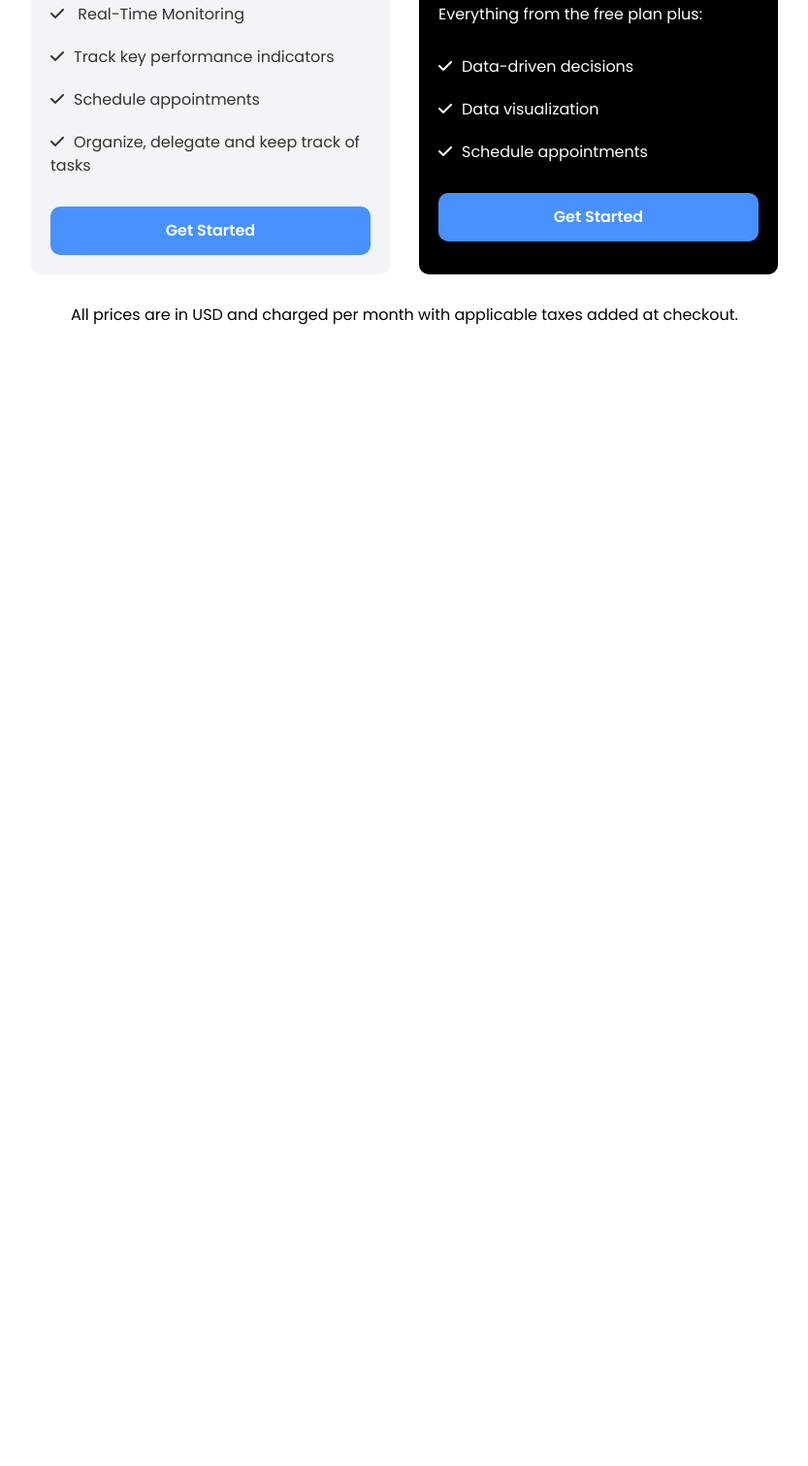
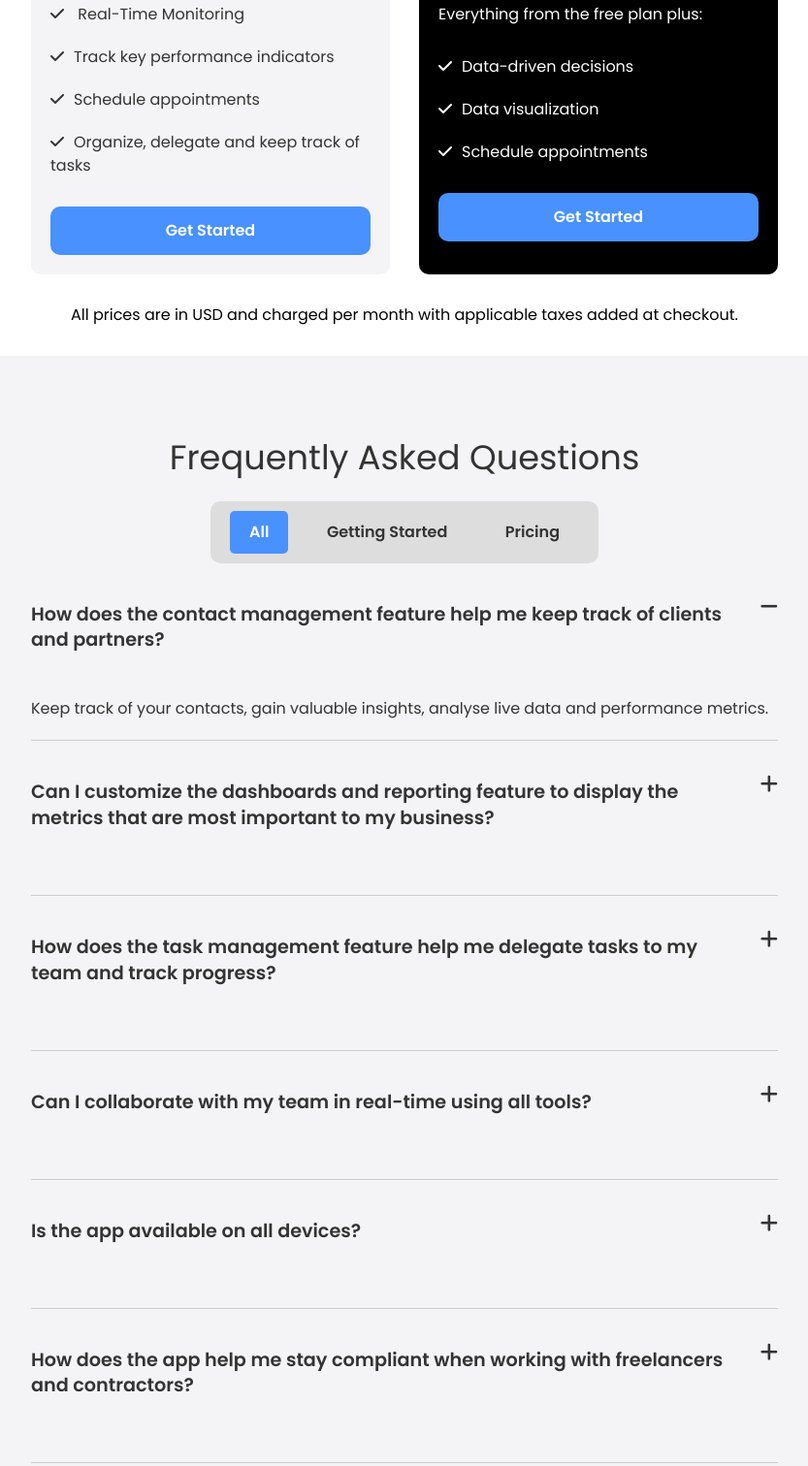
Before and after one commit to dhivyarrk/frontend_courseproject, a plain HTML site: page index.html in a window 1280 px wide. Shown: the part 2586-4098 px from the top of the page at 97% size, without its empty margins (223-1056 px from the left). Before the commit the page ends 2953 px from the top, so only its background shows below. Drawn offline with Linux system fonts and the light colour scheme; a script that the page names is missing.

Commit message:
Add FQA class in index and done CSS for the same

```diff
--- a/index.html
+++ b/index.html
@@ -200,7 +200,115 @@
       </div>
     </section>
 
+<!-- FAQ -->
+<section class="faq bg-light">
+  <div class="container-sm">
+    <h3 class="text-xl text-center">Frequently Asked Questions</h3>
+    <ul class="faq-menu">
+      <li class="active">All</li>
+      <li>Getting Started</li>
+      <li>Pricing</li>
+    </ul>
+    <div class="faq-content">
+      <div class="faq-group">
+        <div class="faq-group-header">
+          <h4 class="text-md">
+            How does the contact management feature help me keep track of
+            clients and partners?
+          </h4>
+          <i class="fas fa-minus"></i>
+        </div>
+        <div class="faq-group-body open">
+          <p>
+            Keep track of your contacts, gain valuable insights, analyse
+            live data and performance metrics.
+          </p>
+        </div>
+      </div>
 
+      <div class="faq-group">
+        <div class="faq-group-header">
+          <h4 class="text-md">
+            Can I customize the dashboards and reporting feature to display
+            the metrics that are most important to my business?
+          </h4>
+          <i class="fas fa-plus"></i>
+        </div>
+        <div class="faq-group-body">
+          <p>
+            Lorem, ipsum dolor sit amet consectetur adipisicing elit. Ad
+            culpa enim blanditiis rem ipsum aliquam, unde iste fugit
+            praesentium eos?
+          </p>
+        </div>
+      </div>
+
+      <div class="faq-group">
+        <div class="faq-group-header">
+          <h4 class="text-md">
+            How does the task management feature help me delegate tasks to
+            my team and track progress?
+          </h4>
+          <i class="fas fa-plus"></i>
+        </div>
+        <div class="faq-group-body">
+          <p>
+            Lorem ipsum dolor sit amet, consectetur adipisicing elit.
+            Incidunt, a! Quaerat, voluptatum. Animi molestias ex quasi
+            explicabo minima perferendis commodi.
+          </p>
+        </div>
+      </div>
+
+      <div class="faq-group">
+        <div class="faq-group-header">
+          <h4 class="text-md">
+            Can I collaborate with my team in real-time using all tools?
+          </h4>
+          <i class="fas fa-plus"></i>
+        </div>
+        <div class="faq-group-body">
+          <p>
+            Lorem, ipsum dolor sit amet consectetur adipisicing elit.
+            Obcaecati doloremque assumenda aut dolorem recusandae quibusdam
+            aliquid. Repellat animi quam vitae.
+          </p>
+        </div>
+      </div>
+
+      <div class="faq-group">
+        <div class="faq-group-header">
+          <h4 class="text-md">Is the app available on all devices?</h4>
+          <i class="fas fa-plus"></i>
+        </div>
+        <div class="faq-group-body">
+          <p>
+            Lorem, ipsum dolor sit amet consectetur adipisicing elit.
+            Obcaecati doloremque assumenda aut dolorem recusandae quibusdam
+            aliquid. Repellat animi quam vitae.
+          </p>
+        </div>
+      </div>
+
+      <div class="faq-group">
+        <div class="faq-group-header">
+          <h4 class="text-md">
+            How does the app help me stay compliant when working with
+            freelancers and contractors?
+          </h4>
+          <i class="fas fa-plus"></i>
+        </div>
+        <div class="faq-group-body">
+          <p>
+            Lorem, ipsum dolor sit amet consectetur adipisicing elit.
+            Obcaecati doloremque assumenda aut dolorem recusandae quibusdam
+            aliquid. Repellat animi quam vitae.
+          </p>
+        </div>
+      </div>
+    </div>
+  </div>
+</section>
 
     <script src="js/main.js"></script>
 </body>
--- a/style.css
+++ b/style.css
@@ -157,6 +157,67 @@
     margin: 30px 0;
   }
 
+/* FAQ */
+.faq {
+    padding: 40px 0;
+  }
+
+  .faq .faq-group {
+    border-bottom: 1px solid #ccc;
+    padding-bottom: 20px;
+  }
+
+  .faq .faq-group .faq-group-header {
+    padding: 20px 0;
+    margin-bottom: 15px;
+    position: relative;
+  }
+
+  .faq .faq-group .faq-group-header h4 {
+    font-weight: 600;
+    width: 95%;
+  }
+
+  .faq .faq-group .faq-group-header i {
+    position: absolute;
+    right: 0;
+    top: 35px;
+    font-size: 1.3rem;
+    cursor: pointer;
+  }
+
+  .faq .faq-group .faq-group-body {
+    display: none;
+  }
+
+  .faq .faq-group .faq-group-body.open {
+    display: block;
+  }
+
+  .faq ul.faq-menu {
+    max-width: 400px;
+    margin: auto;
+    display: flex;
+    justify-content: space-between;
+    align-items: center;
+    background: #ddd;
+    padding: 10px 20px;
+    border-radius: 10px;
+    font-weight: 600;
+    cursor: pointer;
+  }
+
+  .faq ul.faq-menu li {
+    padding: 10px 20px;
+    border-radius: 5px;
+    text-align: center;
+  }
+
+  .faq ul.faq-menu li.active {
+    background: var(--primary-color);
+    color: #fff;
+  }
+
   /* Utility Classes */
 .container {
   max-width: 1100px;
```
